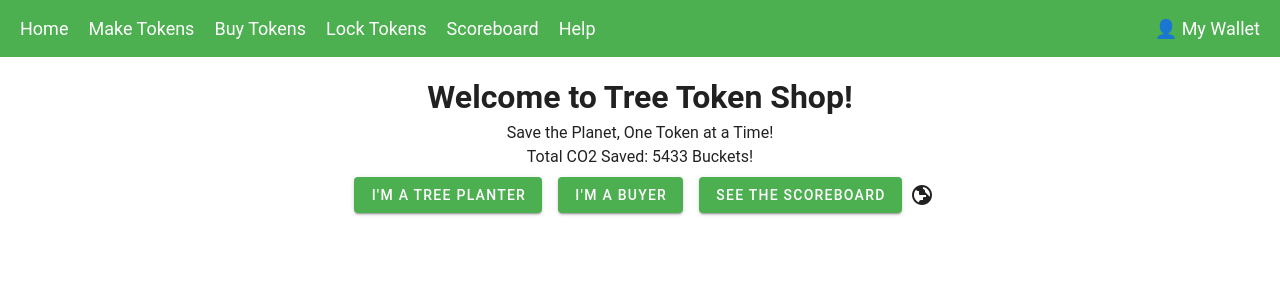
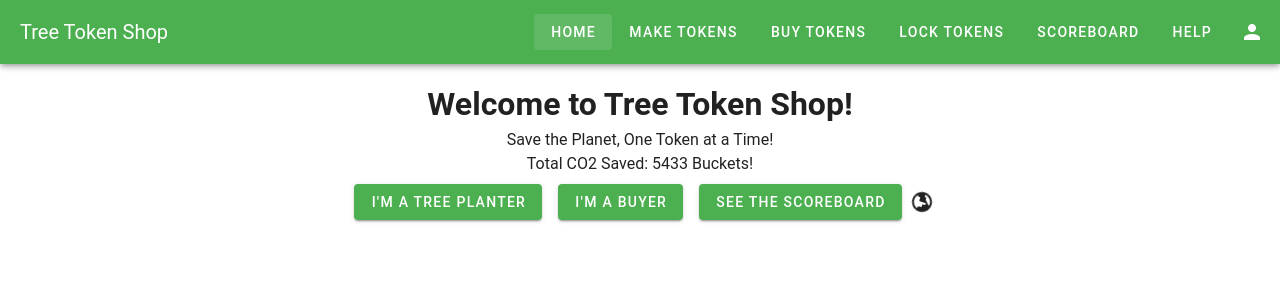
Before and after one commit to vichiti/TreeToken, a Vue app: page / in a window 1280 px wide. Shown: the top 300 px of the page. Built offline with nearby package versions, Linux system fonts and the light colour scheme.

Commit message:
all pages from projects 4

```diff
--- a/src/components/NavMenu.vue
+++ b/src/components/NavMenu.vue
@@ -1,39 +1,72 @@
 <!-- src/components/NavMenu.vue -->
 <template>
-  <nav class="menu">
-    <router-link to="/" class="menu-item">Home</router-link>
-    <router-link to="/make-tokens" class="menu-item">Make Tokens</router-link>
-    <router-link to="/buy-tokens" class="menu-item">Buy Tokens</router-link>
-    <router-link to="/lock-tokens" class="menu-item">Lock Tokens</router-link>
-    <router-link to="/scoreboard" class="menu-item">Scoreboard</router-link>
-    <router-link to="/help" class="menu-item">Help</router-link>
-    <router-link to="/wallet" class="menu-item wallet-icon">👤 My Wallet</router-link>
-  </nav>
+  <div>
+    <!-- App Bar -->
+    <v-app-bar app color="primary" dark>
+      <!-- Hamburger Icon for Mobile -->
+      <v-app-bar-nav-icon @click="drawer = !drawer" class="d-md-none"></v-app-bar-nav-icon>
+
+      <!-- Title -->
+      <v-toolbar-title>Tree Token Shop</v-toolbar-title>
+
+      <!-- Spacer to push buttons right -->
+      <v-spacer></v-spacer>
+
+      <!-- Menu Buttons (Visible on md and up) -->
+      <v-btn to="/" text class="d-none d-md-flex">Home</v-btn>
+      <v-btn to="/make-tokens" text class="d-none d-md-flex">Make Tokens</v-btn>
+      <v-btn to="/buy-tokens" text class="d-none d-md-flex">Buy Tokens</v-btn>
+      <v-btn to="/lock-tokens" text class="d-none d-md-flex">Lock Tokens</v-btn>
+      <v-btn to="/scoreboard" text class="d-none d-md-flex">Scoreboard</v-btn>
+      <v-btn to="/help" text class="d-none d-md-flex">Help</v-btn>
+
+      <!-- Wallet Icon (Always visible) -->
+      <v-btn to="/wallet" icon>
+        <v-icon>mdi-account</v-icon>
+      </v-btn>
+    </v-app-bar>
+
+    <!-- Navigation Drawer for Mobile -->
+    <v-navigation-drawer v-model="drawer" temporary app class="d-md-none">
+      <v-list dense>
+        <v-list-item to="/" @click="drawer = false">
+          <v-list-item-title>Home</v-list-item-title>
+        </v-list-item>
+        <v-list-item to="/make-tokens" @click="drawer = false">
+          <v-list-item-title>Make Tokens</v-list-item-title>
+        </v-list-item>
+        <v-list-item to="/buy-tokens" @click="drawer = false">
+          <v-list-item-title>Buy Tokens</v-list-item-title>
+        </v-list-item>
+        <v-list-item to="/lock-tokens" @click="drawer = false">
+          <v-list-item-title>Lock Tokens</v-list-item-title>
+        </v-list-item>
+        <v-list-item to="/scoreboard" @click="drawer = false">
+          <v-list-item-title>Scoreboard</v-list-item-title>
+        </v-list-item>
+        <v-list-item to="/help" @click="drawer = false">
+          <v-list-item-title>Help</v-list-item-title>
+        </v-list-item>
+      </v-list>
+    </v-navigation-drawer>
+  </div>
 </template>
 
 <script>
+import { ref } from 'vue';
+
 export default {
   name: 'NavMenu',
+  setup() {
+    const drawer = ref(false); // Controls drawer visibility
+    return { drawer };
+  },
 };
 </script>
 
 <style scoped>
-.menu {
-  background-color: #4caf50; /* Green theme */
-  padding: 10px;
-  display: flex;
-  justify-content: space-around;
-}
-.menu-item {
-  color: white;
-  text-decoration: none;
-  font-size: 18px;
-  padding: 5px 10px;
-}
-.menu-item:hover {
-  background-color: #388e3c;
-}
-.wallet-icon {
-  margin-left: auto; /* Push to right */
+/* Ensure no overflow on mobile */
+.v-app-bar {
+  overflow: hidden;
 }
 </style>
```
